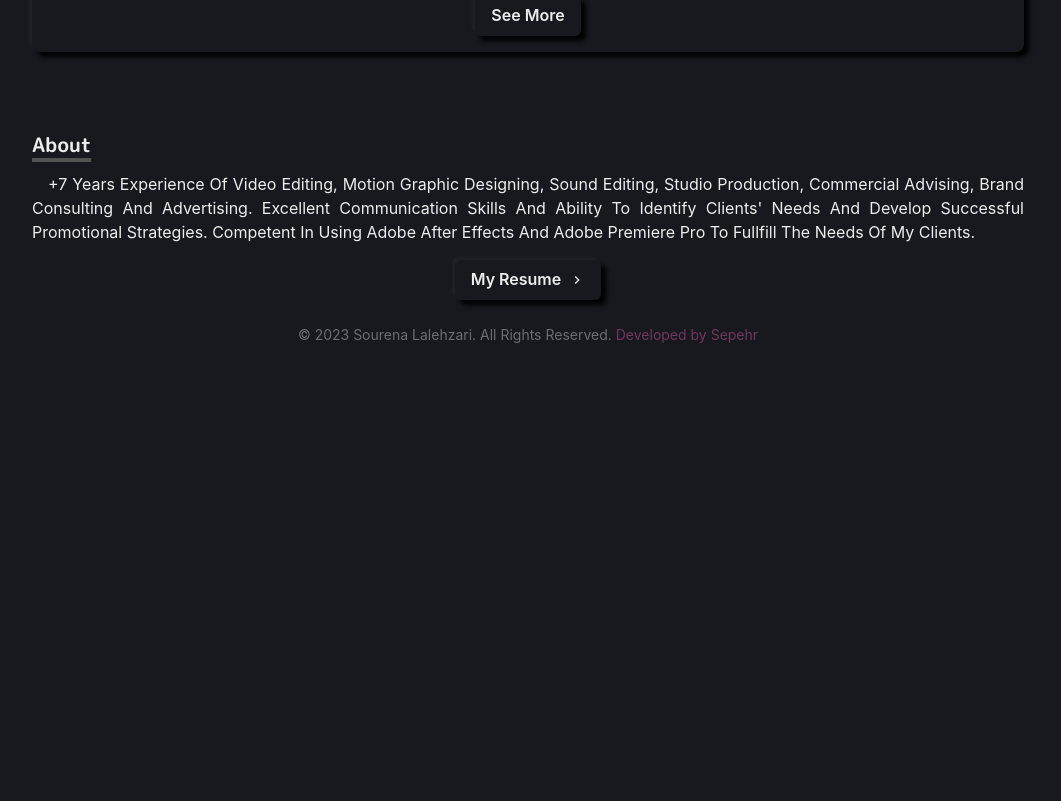
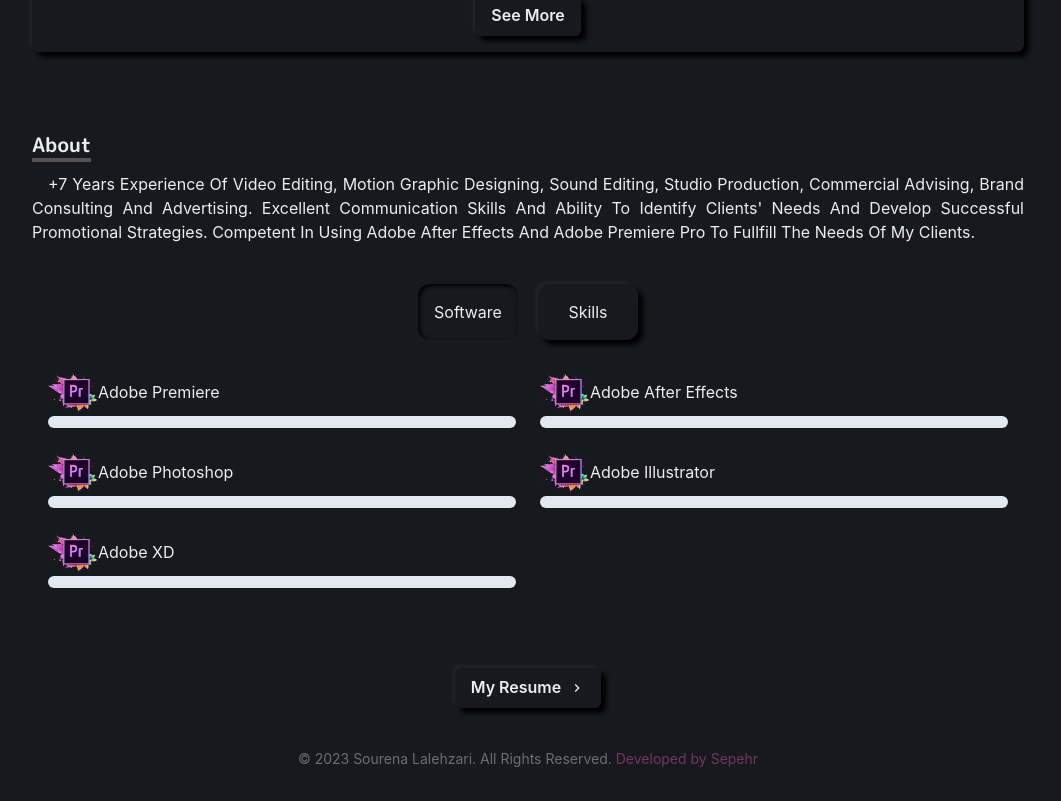
Before and after one commit to septan4/neumorphisem-portfolio, a Next.js app: page / in a window 1280 px wide. Shown: the part 1564-2365 px from the top of the page, without its empty margins (112-1173 px from the left). Before the commit the page ends 1941 px from the top, so only its background shows below. Built offline with nearby package versions, Linux system fonts and the light colour scheme.

Commit message:
bar component finished

```diff
--- /dev/null
+++ b/components/progressbar.js
@@ -0,0 +1,44 @@
+import React, { useEffect } from 'react'
+import { Box, Text, Flex, useColorMode } from '@chakra-ui/react'
+import { motion, useAnimation } from 'framer-motion'
+
+const ProgressBar = ({
+  name,
+  image,
+  progress,
+  darkProgress,
+  color,
+  darkColor
+}) => {
+  const progressAnimation = useAnimation()
+  const { colorMode } = useColorMode()
+  const barValue = colorMode === 'dark' ? darkProgress : progress
+  const gradientColor = colorMode === 'dark' ? darkColor : color
+  const bg = colorMode === 'dark' ? 'gray.200' : '#1a202c'
+  useEffect(() => {
+    progressAnimation.start({
+      width: `${barValue}%`,
+      transition: { duration: 2 }
+    })
+  }, [barValue, progressAnimation])
+
+  const MotionBox = motion(Box)
+  return (
+    <Box w={'100%'}>
+      <Flex alignItems={'center'} mb={1}>
+        <img src={image} alt={name} width={50} height={50} />{' '}
+        <Text>{name}</Text>
+      </Flex>
+      <Box h="3" borderRadius="md" bg={bg}>
+        <MotionBox
+          h="100%"
+          borderRadius="md"
+          bgGradient={`linear(to-r, ${gradientColor}, ${gradientColor})`}
+          animate={progressAnimation}
+        />
+      </Box>
+    </Box>
+  )
+}
+
+export default ProgressBar
--- /dev/null
+++ b/components/skills.js
@@ -0,0 +1,162 @@
+import * as React from 'react'
+import {
+  Box,
+  Tab,
+  Tabs,
+  TabList,
+  TabPanel,
+  TabPanels,
+  useColorModeValue,
+  Flex,
+  SimpleGrid
+} from '@chakra-ui/react'
+import { motion } from 'framer-motion'
+import Section from '../components/section'
+import ProgressBar from './progressbar'
+
+const MotionBox = motion(Box)
+
+function MyTabs() {
+  const [tabIndex, setTabIndex] = React.useState(0)
+
+  const handleTabsChange = index => {
+    setTabIndex(index)
+  }
+
+  const boxShadowDarkBu =
+    ' -3px -3px 3px 0 rgba(255, 255, 255, 0.04), 5px 5px 5px 0 rgba(0, 0, 0, 2)'
+  const boxShadowLightBu =
+    '4px 4px 6px 0 rgba(0,0,0,.1), -4px -4px 6px rgba(255,255,255,1)'
+  const boxShadowLight = 'inset 6px 6px 6px #cbced1, inset -6px -6px 6px white'
+  const boxShadowDark = 'inset 2px 2px 4px #000, inset -5px -3px 4px #17191e'
+
+  const activeBoxShadow = useColorModeValue(boxShadowLight, boxShadowDark)
+  const inactiveBoxShadow = useColorModeValue(boxShadowLightBu, boxShadowDarkBu)
+  const inactiveColor = useColorModeValue('gray.800', 'whiteAlpha.900')
+  const activeColor = useColorModeValue('#8121b5', 'whiteAlpha.900')
+  return (
+    <Tabs
+      index={tabIndex}
+      onChange={handleTabsChange}
+      variant="unstyled"
+      isLazy
+    >
+      <TabList display="flex" justifyContent="center" mb={4}>
+        <Flex direction="row" justifyContent="space-between" w="220px">
+          <Tab
+            w="100px"
+            boxShadow={inactiveBoxShadow}
+            color={inactiveColor}
+            _selected={{ boxShadow: activeBoxShadow, color: activeColor }}
+            p={4}
+            borderRadius="xl"
+          >
+            Software
+          </Tab>
+          <Tab
+            w="100px"
+            color={inactiveColor}
+            boxShadow={inactiveBoxShadow}
+            _selected={{ boxShadow: activeBoxShadow, color: activeColor }}
+            p={4}
+            borderRadius="xl"
+          >
+            Skills
+          </Tab>
+        </Flex>
+      </TabList>
+
+      <TabPanels>
+        <TabPanel>
+          <MotionBox
+            initial={{ opacity: 0 }}
+            animate={{ opacity: 1 }}
+            exit={{ opacity: 0 }}
+            transition={{ duration: 2 }}
+          >
+            <Section delay={0.1}>
+              {' '}
+              <SimpleGrid columns={[1, 2, 2]} gap={6}>
+                <ProgressBar
+                  image={'./images/pr.png'}
+                  name={'Adobe Premiere'}
+                  progress={70}
+                  darkProgress={69.9}
+                />
+                <ProgressBar
+                  image={'./images/pr.png'}
+                  name={'Adobe After Effects'}
+                  progress={70}
+                  darkProgress={69.9}
+                />
+                <ProgressBar
+                  image={'./images/pr.png'}
+                  name={'Adobe Photoshop'}
+                  progress={70}
+                  darkProgress={69.9}
+                />
+                <ProgressBar
+                  image={'./images/pr.png'}
+                  name={'Adobe Illustrator'}
+                  progress={70}
+                  darkProgress={69.9}
+                />
+                <ProgressBar
+                  image={'./images/pr.png'}
+                  name={'Adobe XD'}
+                  progress={30}
+                  darkProgress={29.9}
+                />
+              </SimpleGrid>
+            </Section>
+          </MotionBox>
+        </TabPanel>
+        <TabPanel>
+          <MotionBox
+            initial={{ opacity: 0 }}
+            animate={{ opacity: 1 }}
+            exit={{ opacity: 0 }}
+            transition={{ duration: 2 }}
+          >
+            <Section delay={0.1}>
+              <SimpleGrid columns={[1, 2, 2]} gap={6}>
+                <ProgressBar
+                  image={'./images/pr.png'}
+                  name={'Adobe Premiere'}
+                  progress={70}
+                  darkProgress={69.9}
+                />
+                <ProgressBar
+                  image={'./images/pr.png'}
+                  name={'Adobe After Effects'}
+                  progress={70}
+                  darkProgress={69.9}
+                />
+                <ProgressBar
+                  image={'./images/pr.png'}
+                  name={'Adobe Photoshop'}
+                  progress={70}
+                  darkProgress={69.9}
+                />
+                <ProgressBar
+                  image={'./images/pr.png'}
+                  name={'Adobe Illustrator'}
+                  progress={70}
+                  darkProgress={69.9}
+                />
+                <ProgressBar
+                  image={'./images/pr.png'}
+                  name={'Adobe XD'}
+                  progress={30}
+                  darkProgress={29.9}
+                />
+              </SimpleGrid>
+            </Section>
+          </MotionBox>
+        </TabPanel>
+      </TabPanels>
+    </Tabs>
+  )
+}
+
+export default MyTabs
--- a/pages/index.js
+++ b/pages/index.js
@@ -13,6 +13,8 @@
 import Paragraph from '../components/paragraph'
 import Layout from '../components/layouts/article'
 import Section from '../components/section'
+
+import Skill from '../components/skills'
 
 import Hero from '../components/hero'
 import Works from '../components/works'
@@ -41,7 +43,10 @@
             Promotional Strategies. Competent In Using Adobe After Effects And
             Adobe Premiere Pro To Fullfill The Needs Of My Clients.
           </Paragraph>
-          <Box align="center" my={4}>
+          <Box my={10}>
+            <Skill />
+          </Box>
+          <Box align="center" my={10}>
             <Button
               as={NextLink}
               href="/works"
```
